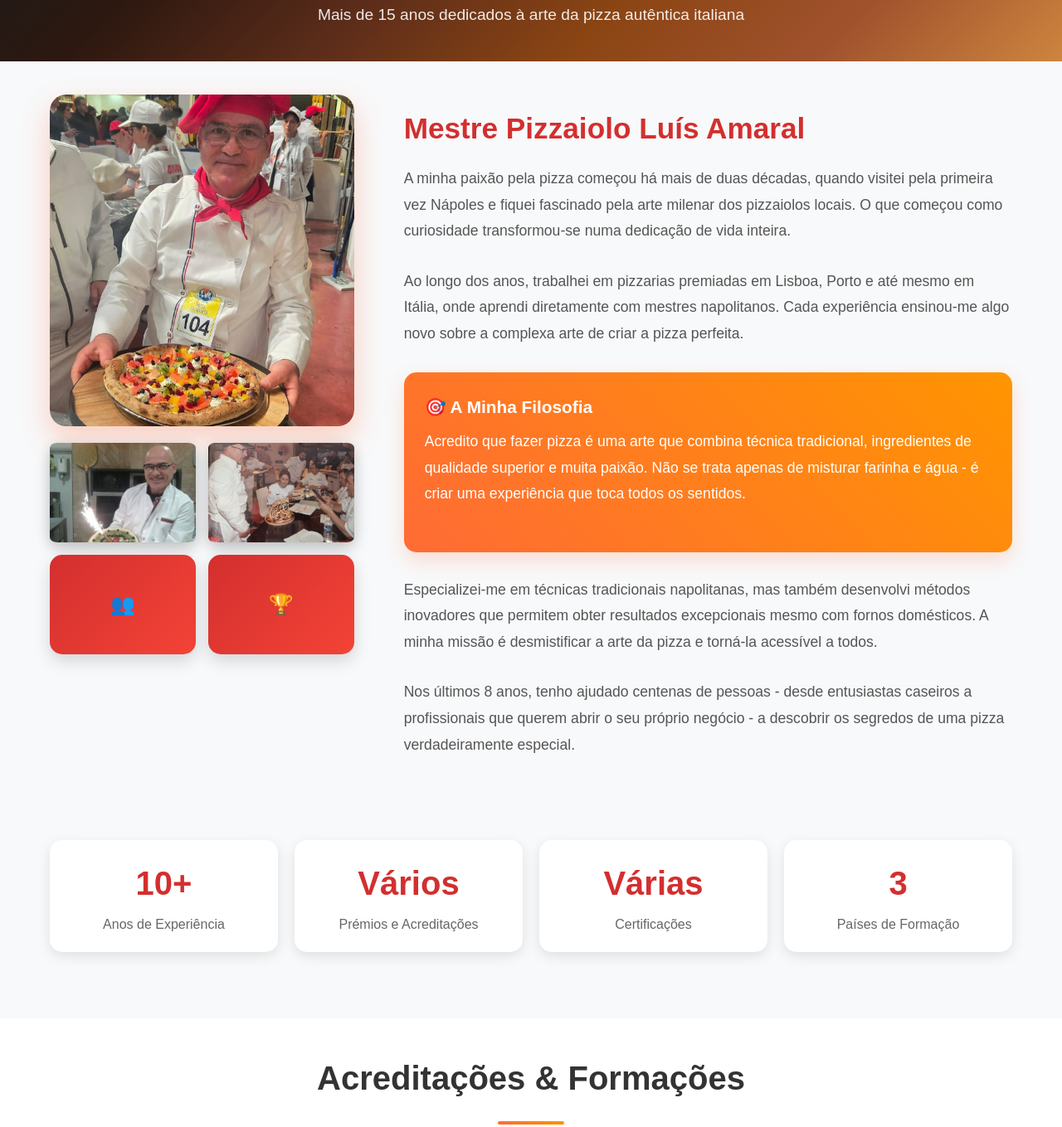
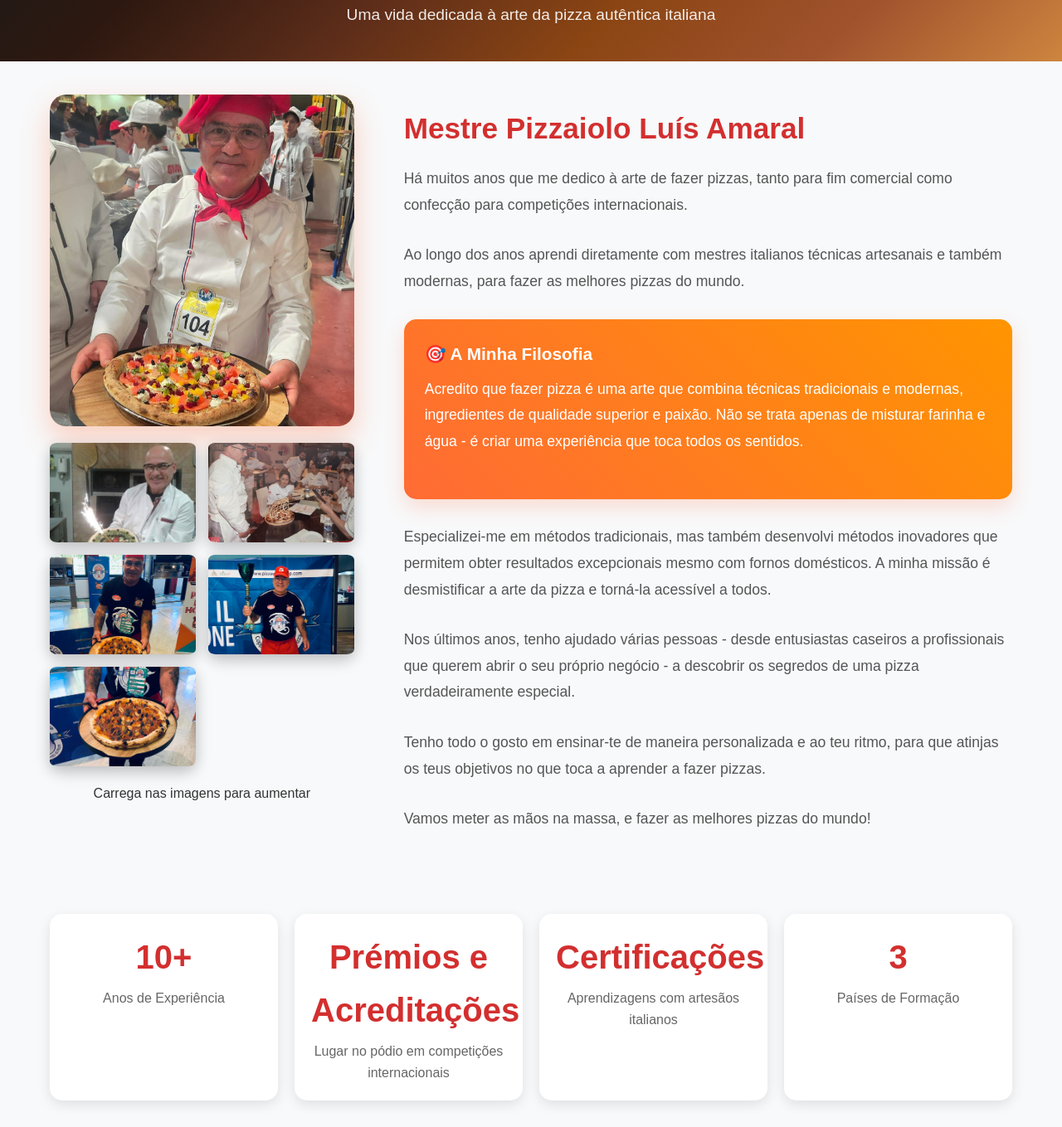
Before and after one commit to R-Raposo/PizzaSchool, a plain HTML site: page about-me.html in a window 1280 px wide. Shown: the part 249-1608 px from the top of the page at 83% size. Drawn offline with nearby package versions, Linux system fonts and the light colour scheme.

Commit message:
feat: improve media content

```diff
--- a/about-me.html
+++ b/about-me.html
@@ -34,7 +34,7 @@
     <section class="hero">
         <div class="hero-content">
             <h1>O formador, Luís Amaral</h1>
-            <p>Mais de 15 anos dedicados à arte da pizza autêntica italiana</p>
+            <p>Uma vida dedicada à arte da pizza autêntica italiana</p>
         </div>
     </section>
 
@@ -52,13 +52,17 @@
                         <div class="profile-secondary" data-img="images/luis-competicao-pizza.jpeg">
                             <img src="images/luis-competicao-pizza.jpeg" alt="Luís Amaral a meter uma pizza num forno de lenha" class="profile-main-img" style="object-position: center 60%;">
                         </div>
-                        <div class="profile-secondary">
-                            👥
+                        <div class="profile-secondary" data-img="images/luis-amaral-competicao.jpg">
+                            <img src="images/luis-amaral-competicao.jpg" alt="Luís Amaral a mostrar uma pizza de competição" class="profile-main-img" style="object-position: center 30%;">
                         </div>
-                        <div class="profile-secondary">
-                            🏆
+                        <div class="profile-secondary" data-img="images/luis-amaral-campeao.jpg">
+                            <img src="images/luis-amaral-campeao.jpg" alt="Luís Amaral a segurar um troféu de primeiro lugar no Pizza World Cup 2025" class="profile-main-img" style="object-position: center 0%;">
+                        </div>
+                        <div class="profile-secondary" data-img="images/pizza-de-competicao.jpg">
+                            <img src="images/pizza-de-competicao.jpg" alt="Pizza de competição, para o Pizza World Cup 2025" class="profile-main-img" style="object-position: center 0%;">
                         </div>
                     </div>
+                    <p style="text-align: center;">Carrega nas imagens para aumentar</p>
                 </div>
 
                 <div id="profile-modal" class="profile-modal">
@@ -69,18 +73,22 @@
                 <div class="about-text">
                     <h3>Mestre Pizzaiolo Luís Amaral</h3>
 
-                    <p>A minha paixão pela pizza começou há mais de duas décadas, quando visitei pela primeira vez Nápoles e fiquei fascinado pela arte milenar dos pizzaiolos locais. O que começou como curiosidade transformou-se numa dedicação de vida inteira.</p>
+                    <p>Há muitos anos que me dedico à arte de fazer pizzas, tanto para fim comercial como confecção para competições internacionais.</p>
 
-                    <p>Ao longo dos anos, trabalhei em pizzarias premiadas em Lisboa, Porto e até mesmo em Itália, onde aprendi diretamente com mestres napolitanos. Cada experiência ensinou-me algo novo sobre a complexa arte de criar a pizza perfeita.</p>
+                    <p>Ao longo dos anos aprendi diretamente com mestres italianos técnicas artesanais e também modernas, para fazer as melhores pizzas do mundo.</p>
 
                     <div class="highlight-box">
                         <h4>🎯 A Minha Filosofia</h4>
-                        <p>Acredito que fazer pizza é uma arte que combina técnica tradicional, ingredientes de qualidade superior e muita paixão. Não se trata apenas de misturar farinha e água - é criar uma experiência que toca todos os sentidos.</p>
+                        <p>Acredito que fazer pizza é uma arte que combina técnicas tradicionais e modernas, ingredientes de qualidade superior e paixão. Não se trata apenas de misturar farinha e água - é criar uma experiência que toca todos os sentidos.</p>
                     </div>
 
-                    <p>Especializei-me em técnicas tradicionais napolitanas, mas também desenvolvi métodos inovadores que permitem obter resultados excepcionais mesmo com fornos domésticos. A minha missão é desmistificar a arte da pizza e torná-la acessível a todos.</p>
+                    <p>Especializei-me em métodos tradicionais, mas também desenvolvi métodos inovadores que permitem obter resultados excepcionais mesmo com fornos domésticos. A minha missão é desmistificar a arte da pizza e torná-la acessível a todos.</p>
 
-                    <p>Nos últimos 8 anos, tenho ajudado centenas de pessoas - desde entusiastas caseiros a profissionais que querem abrir o seu próprio negócio - a descobrir os segredos de uma pizza verdadeiramente especial.</p>
+                    <p>Nos últimos anos, tenho ajudado várias pessoas - desde entusiastas caseiros a profissionais que querem abrir o seu próprio negócio - a descobrir os segredos de uma pizza verdadeiramente especial.</p>
+
+                    <p>Tenho todo o gosto em ensinar-te de maneira personalizada e ao teu ritmo, para que atinjas os teus objetivos no que toca a aprender a fazer pizzas.</p>
+
+                    <p>Vamos meter as mãos na massa, e fazer as melhores pizzas do mundo!</p>
                 </div>
             </div>
 
@@ -90,12 +98,12 @@
                     <div class="stat-label">Anos de Experiência</div>
                 </div>
                 <div class="stat-item">
-                    <span class="stat-number">Vários</span>
-                    <div class="stat-label">Prémios e Acreditações</div>
+                    <span class="stat-number">Prémios e Acreditações</span>
+                    <div class="stat-label">Lugar no pódio em competições internacionais</div>
                 </div>
                 <div class="stat-item">
-                    <span class="stat-number">Várias</span>
-                    <div class="stat-label">Certificações</div>
+                    <span class="stat-number">Certificações</span>
+                    <div class="stat-label">Aprendizagens com artesãos italianos</div>
                 </div>
                 <div class="stat-item">
                     <span class="stat-number">3</span>
```
Also changed, not shown: images/luis-amaral-campeao.jpg (added), images/luis-amaral-competicao.jpg (added), images/pizza-de-competicao.jpg (added).
